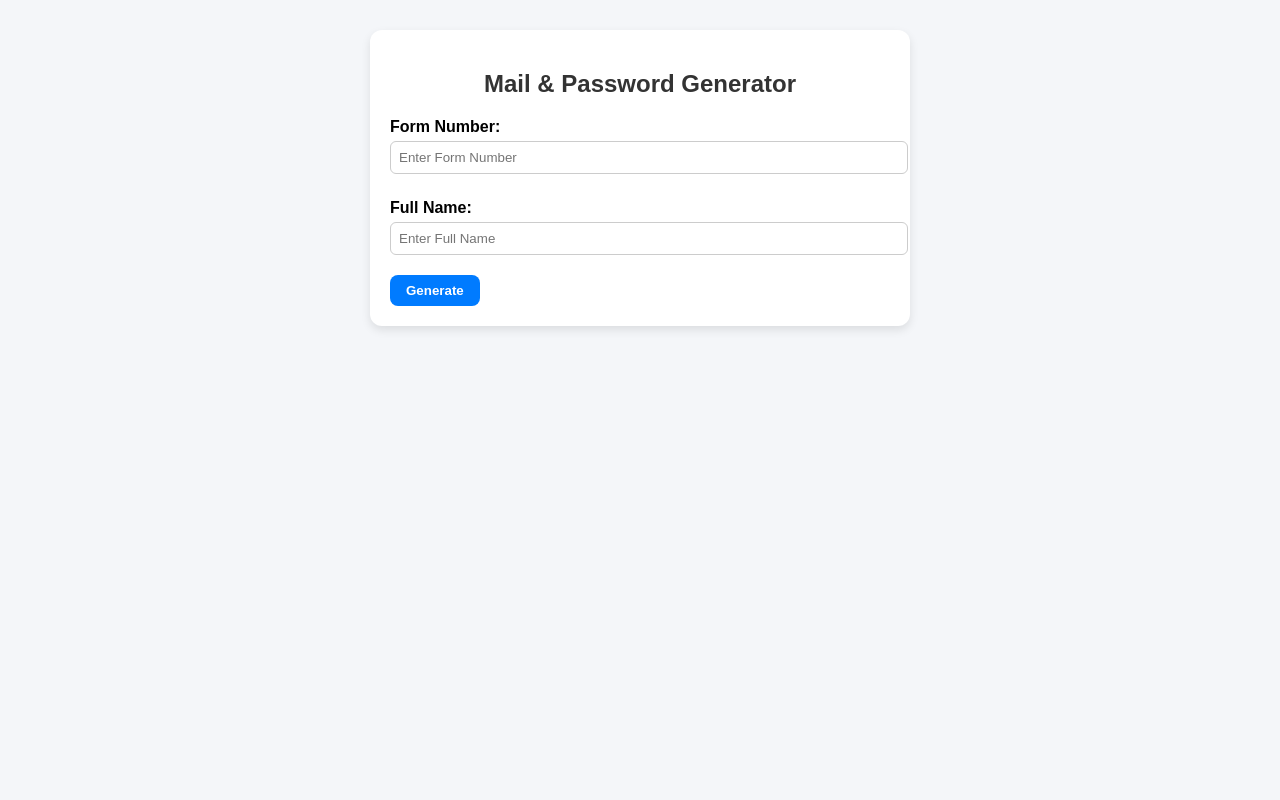
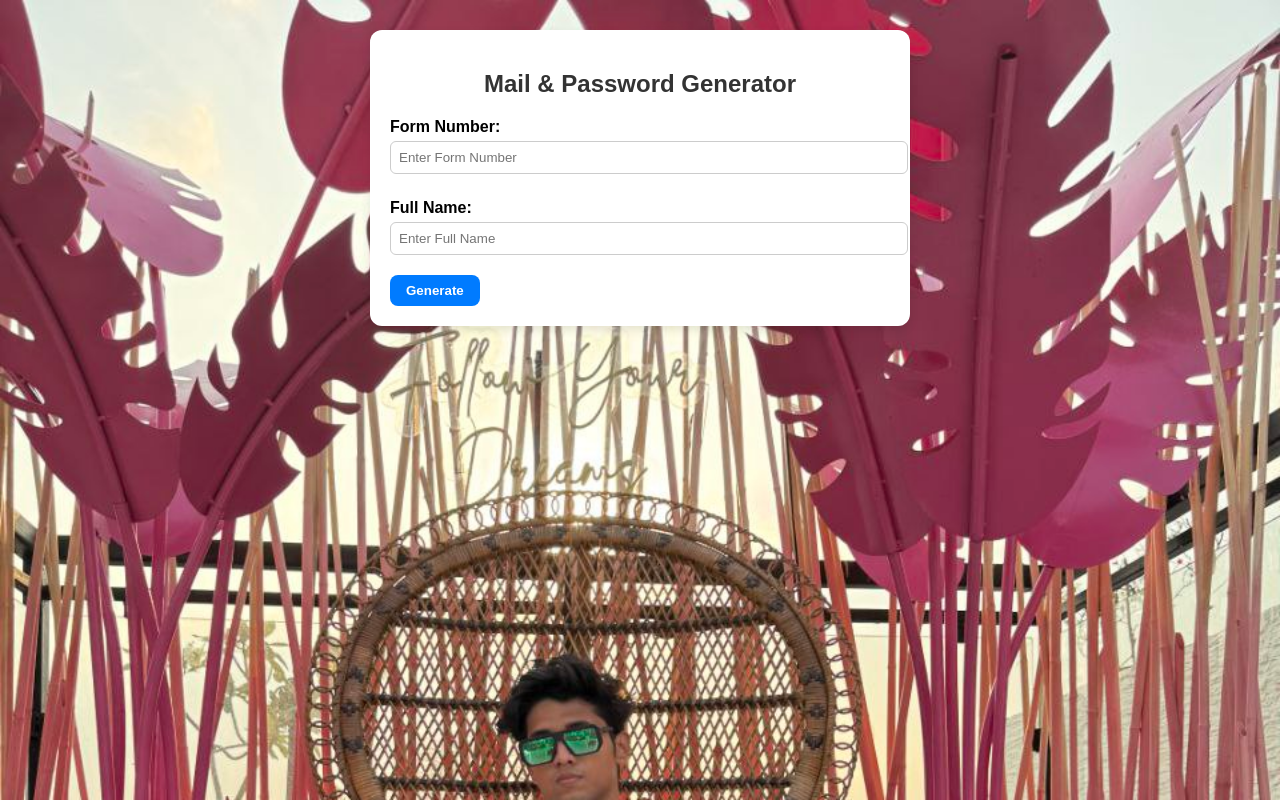
Before and after one commit to iammdsaadkhan/mail-generator-by-saad, a plain HTML site: page index.html in a window 1280 px wide. Drawn offline with Linux system fonts and the light colour scheme.

Commit message:
Update index.html

```diff
--- a/index.html
+++ b/index.html
@@ -146,3 +146,14 @@
   </script>
 </body>
 </html>
+<style>
+  body {
+    background-image: url("background.jpg");  /* if in same folder */
+    /* OR */
+    /* background-image: url("images/background.jpg"); if in images folder */
+
+    background-size: cover;
+    background-repeat: no-repeat;
+    background-attachment: fixed;
+  }
+</style>
```
